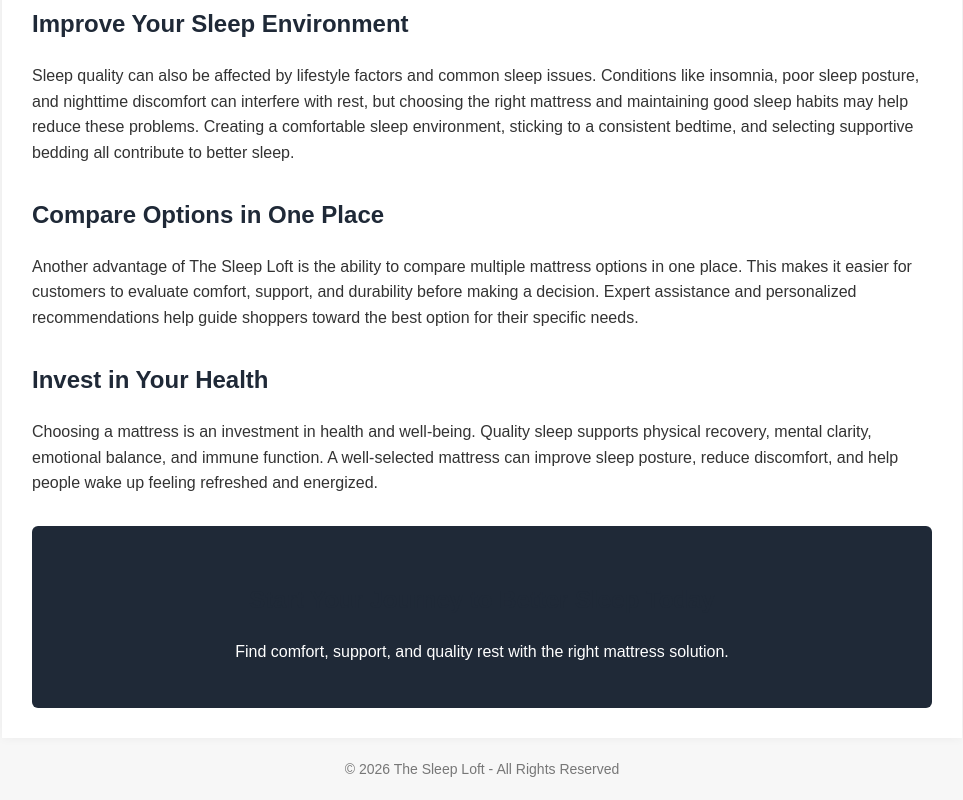
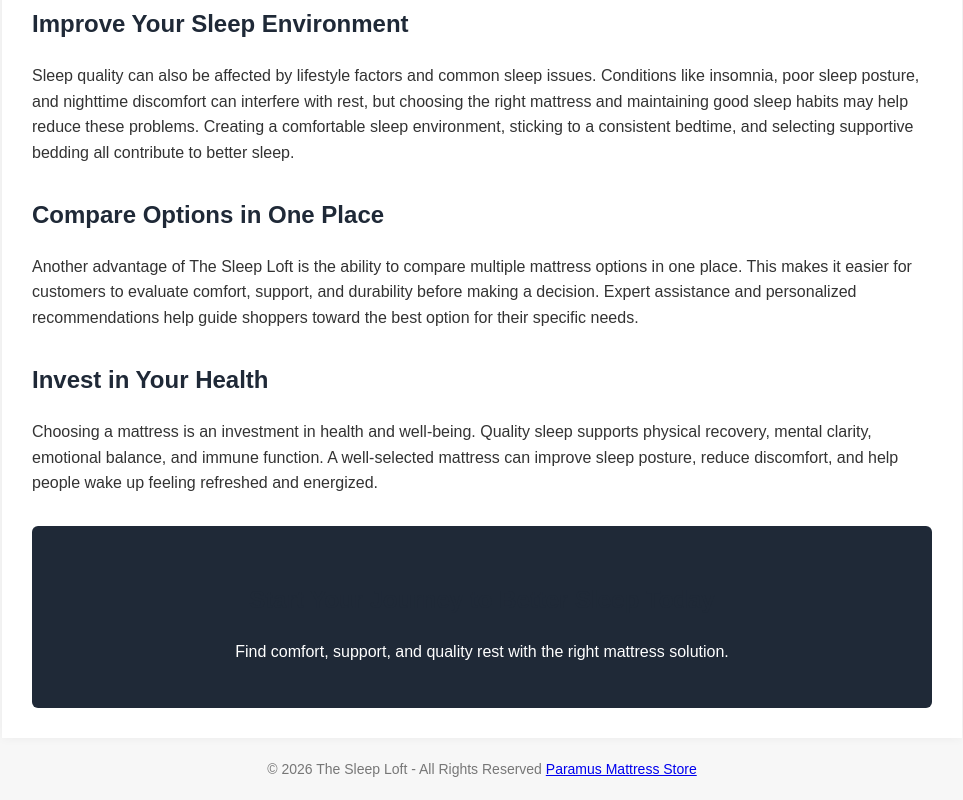
Before and after one commit to blogger99704/website, a plain HTML site: page Paramus-Mattress-Store.html in a window 1280 px wide. Shown: the part 866-1666 px from the top of the page, without its empty margins (158-1121 px from the left). Drawn offline with Linux system fonts and the light colour scheme.

Commit message:
Update Paramus-Mattress-Store.html

```diff
--- a/Paramus-Mattress-Store.html
+++ b/Paramus-Mattress-Store.html
@@ -97,6 +97,7 @@ footer {
 
 <footer>
 © 2026 The Sleep Loft - All Rights Reserved
+    <a href="https://thesleeploft.com/m/" target="_blank">Paramus Mattress Store</a>
 </footer>
 
 </body>
```
